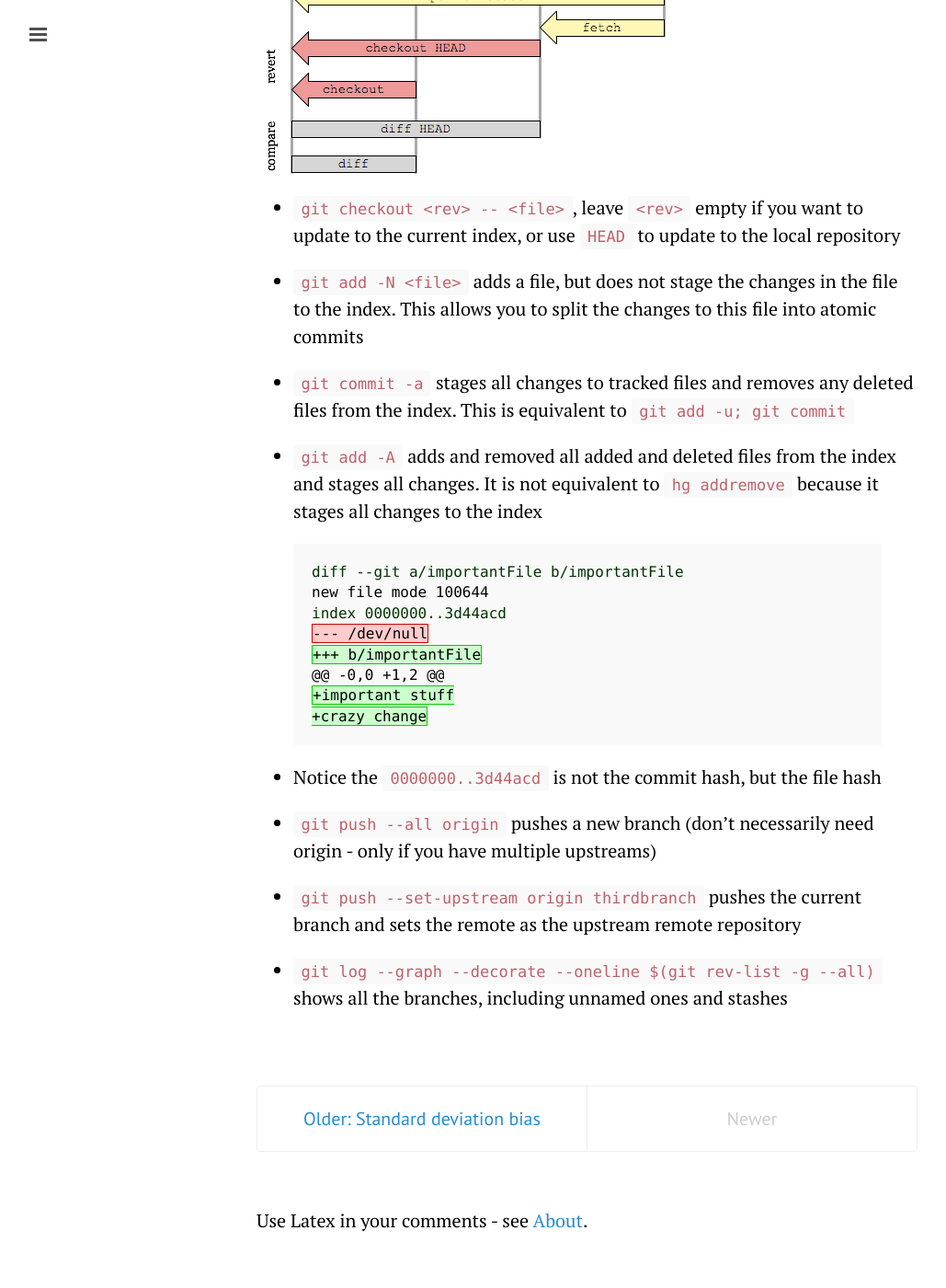
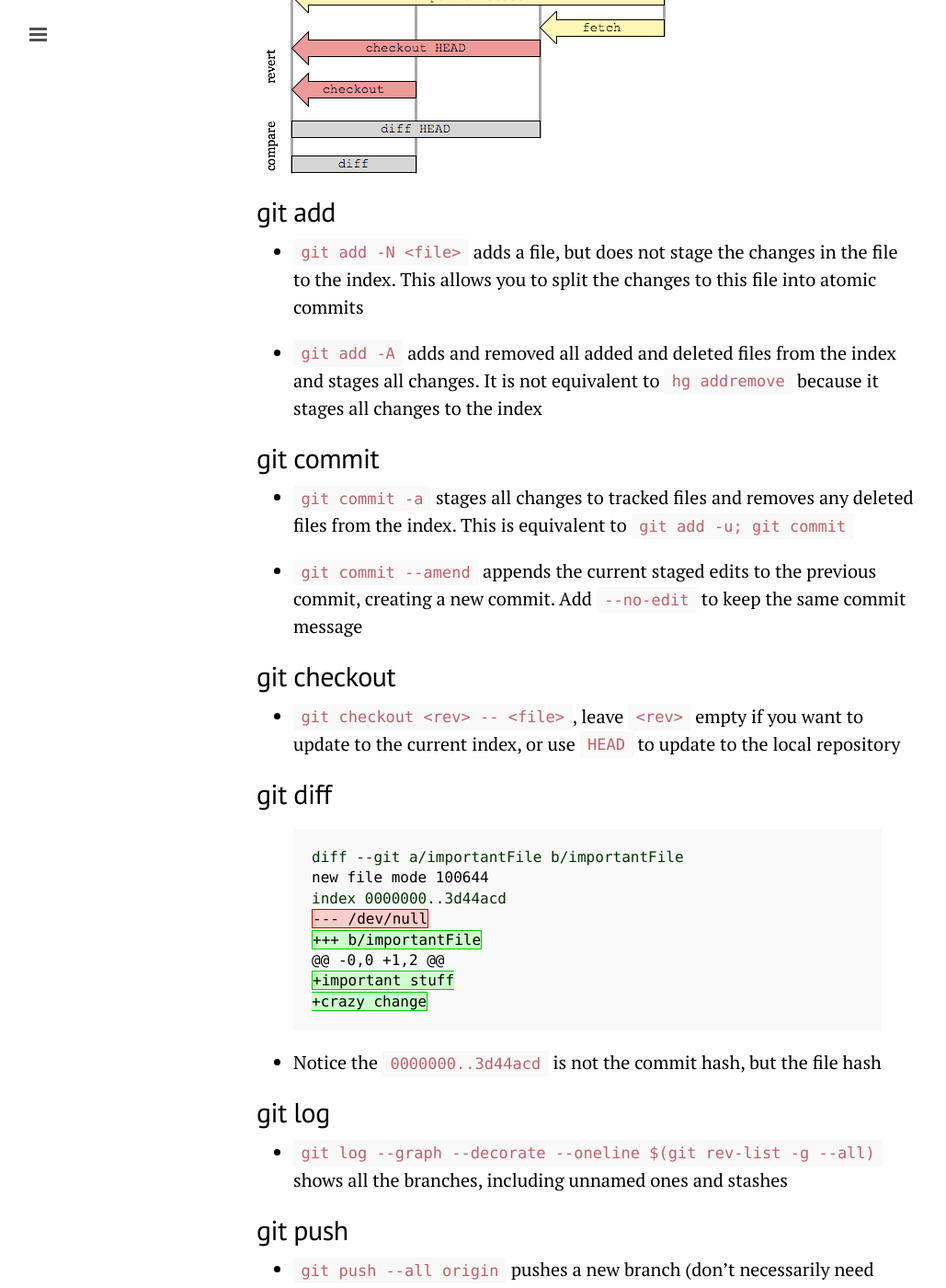
Before and after one commit to texasflood/texasflood.github.io.b, a Jekyll site: the page built from _posts/2015-06-19-learning-git.md, in a window 1280 px wide and 1400 px high, scrolled down 515 px. Shown: the whole window at 92% size, without its empty margins (1-1030 px from the left). Built offline with Jekyll 4.4.1, drawn with Linux system fonts in a browser that asks for light colours; Markdown is read by kramdown in place of the engine named in the settings; comment, search, counter and statistics services are not loaded; before the commit the page ends 1857 px from its top, so only the background shows below that; some of the changed text lies outside the part shown.

Commit message:
Organised learning git

```diff
--- a/_posts/2015-06-19-learning-git.md
+++ b/_posts/2015-06-19-learning-git.md
@@ -6,13 +6,23 @@ Tips for myself for git
 
 ![Git transport model]({{ site.url }}/assets/git-transport.png)
 
-- `git checkout <rev> -- <file>`, leave `<rev>` empty if you want to update to the current index, or use `HEAD` to update to the local repository
+## git add
 
 - `git add -N <file>` adds a file, but does not stage the changes in the file to the index. This allows you to split the changes to this file into atomic commits
 
+- `git add -A` adds and removed all added and deleted files from the index and stages all changes. It is not equivalent to `hg addremove` because it stages all changes to the index
+
+## git commit
+
 - `git commit -a` stages all changes to tracked files and removes any deleted files from the index. This is equivalent to `git add -u; git commit`
 
-- `git add -A` adds and removed all added and deleted files from the index and stages all changes. It is not equivalent to `hg addremove` because it stages all changes to the index
+- `git commit --amend` appends the current staged edits to the previous commit, creating a new commit. Add `--no-edit` to keep the same commit message
+
+## git checkout
+
+- `git checkout <rev> -- <file>`, leave `<rev>` empty if you want to update to the current index, or use `HEAD` to update to the local repository
+
+## git diff
 
 {% highlight diff %}
 diff --git a/importantFile b/importantFile
@@ -27,8 +37,18 @@ index 0000000..3d44acd
 
 - Notice the `0000000..3d44acd` is not the commit hash, but the file hash
 
+## git log
+
+- `git log --graph --decorate --oneline $(git rev-list -g --all)` shows all the branches, including unnamed ones and stashes
+
+## git push
+
 - `git push --all origin` pushes a new branch (don't necessarily need origin - only if you have multiple upstreams)
 
 - `git push --set-upstream origin thirdbranch` pushes the current branch and sets the remote as the upstream remote repository
 
-- `git log --graph --decorate --oneline $(git rev-list -g --all)` shows all the branches, including unnamed ones and stashes
+- `git push origin master` will push the `master` branch to `origin` even if you are in a detached HEAD state
+
+## git reset
+
+- `git reset` unstages all files, allowing you to recreate the commit snapshot from scratch, but it leaves the working directory unchanged. Adding `--hard` destroys all changes in the working directory, so there are no differences to be unstaged. It resets the working directory to the original commit
```
